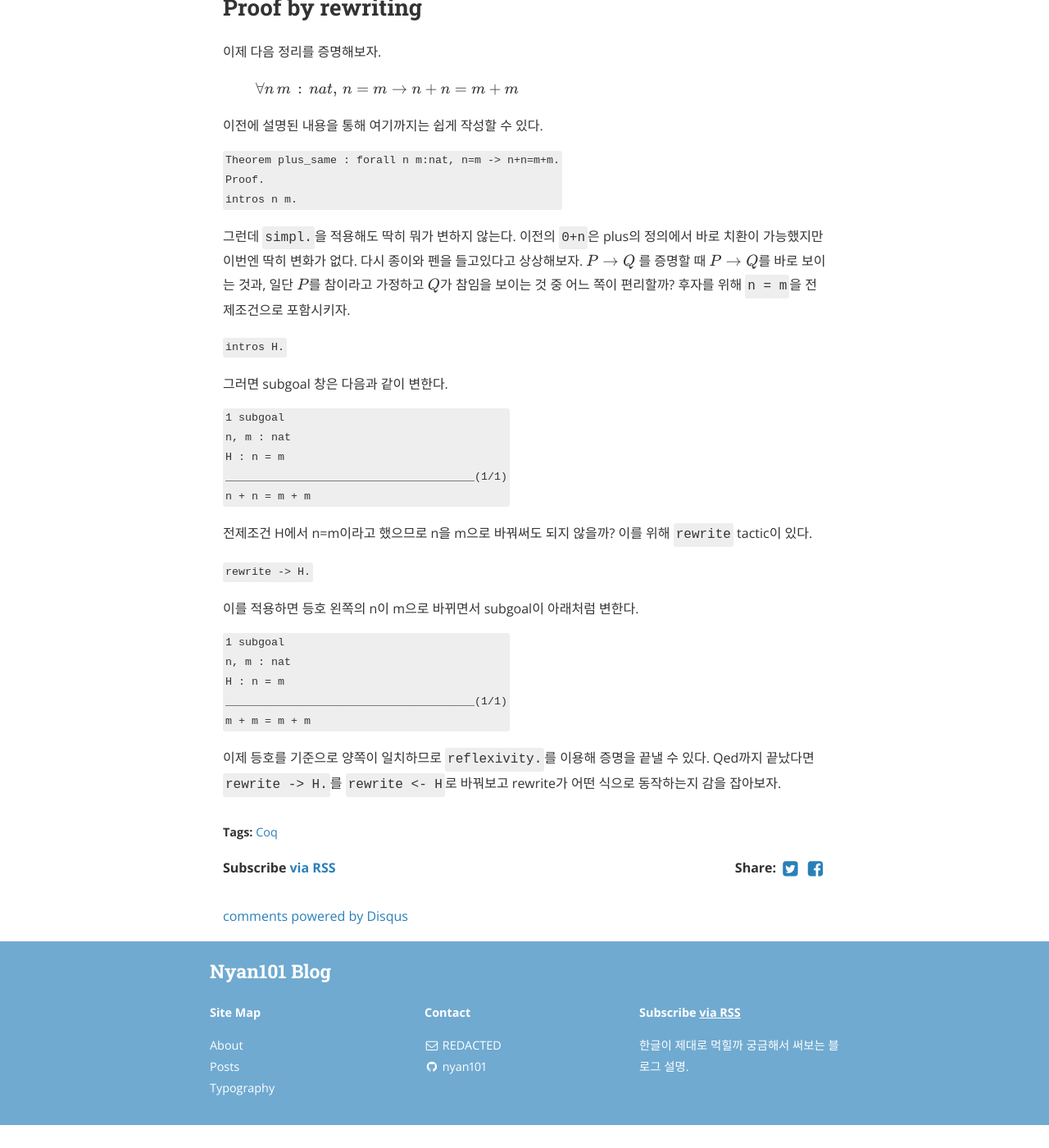
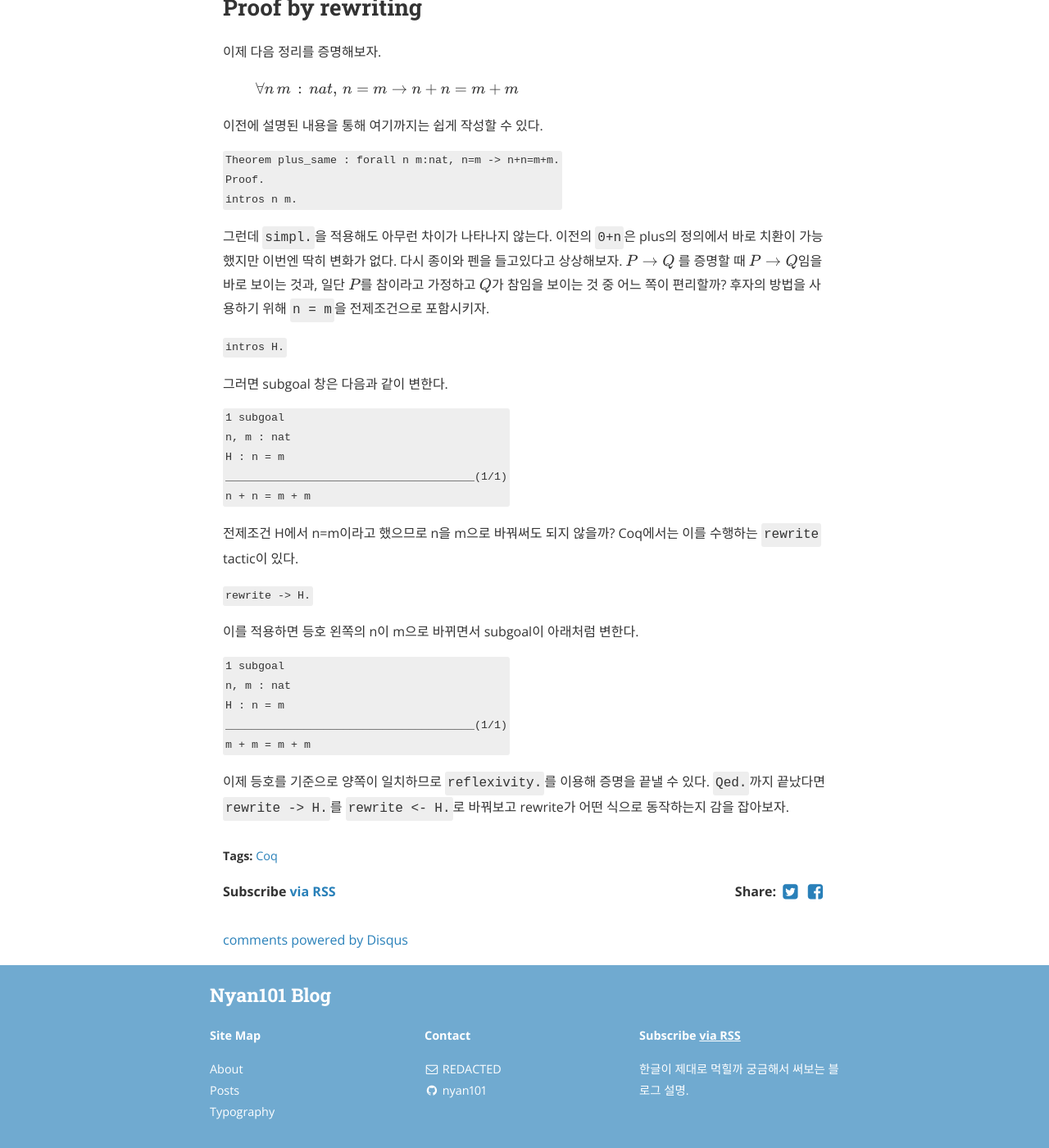
Before and after one commit to nyan101/nyan101.github.io, a Jekyll site: the page built from _posts/2019-02-01-SW-Foundations-Ch02-1.md, in a window 1280 px wide and 1400 px high, scrolled down 3707 px. Shown: the whole window at 82% size. Built offline with Jekyll 4.4.1, drawn with Linux system fonts in a browser that asks for light colours; nearby versions of some CDN libraries; formulas are drawn with MathJax 3; comment, search, counter and statistics services are not loaded; a style sheet for code colours, icons or effects is not loaded; before the commit the page ends 5079 px from its top, so only the background shows below that.

Commit message:
fix minor typo : 02.01

````diff
--- a/_posts/2019-02-01-SW-Foundations-Ch02-1.md
+++ b/_posts/2019-02-01-SW-Foundations-Ch02-1.md
@@ -140,7 +140,7 @@ Proof.
 intros n m.
 ```
 
-그런데 `simpl.`을 적용해도 딱히 뭐가 변하지 않는다. 이전의 `0+n`은 plus의 정의에서 바로 치환이 가능했지만 이번엔 딱히 변화가 없다. 다시 종이와 펜을 들고있다고 상상해보자. \\(P \\rightarrow Q\\) 를 증명할 때 \\(P \\rightarrow Q\\)를 바로 보이는 것과, 일단 \\(P\\)를 참이라고 가정하고 \\(Q\\)가 참임을 보이는 것 중 어느 쪽이 편리할까? 후자를 위해 `n = m`을 전제조건으로 포함시키자.
+그런데 `simpl.`을 적용해도 아무런 차이가 나타나지 않는다. 이전의 `0+n`은 plus의 정의에서 바로 치환이 가능했지만 이번엔 딱히 변화가 없다. 다시 종이와 펜을 들고있다고 상상해보자. \\(P \\rightarrow Q\\) 를 증명할 때 \\(P \\rightarrow Q\\)임을 바로 보이는 것과, 일단 \\(P\\)를 참이라고 가정하고 \\(Q\\)가 참임을 보이는 것 중 어느 쪽이 편리할까? 후자의 방법을 사용하기 위해 `n = m`을 전제조건으로 포함시키자.
 
 ```Coq
 intros H.
@@ -156,7 +156,7 @@ ______________________________________(1/1)
 n + n = m + m
 ```
 
-전제조건 H에서 n=m이라고 했으므로 n을 m으로 바꿔써도 되지 않을까? 이를 위해 `rewrite` tactic이 있다.
+전제조건 H에서 n=m이라고 했으므로 n을 m으로 바꿔써도 되지 않을까? Coq에서는 이를 수행하는 `rewrite` tactic이 있다.
 
 ```Coq
 rewrite -> H.
@@ -172,4 +172,4 @@ ______________________________________(1/1)
 m + m = m + m
 ```
 
-이제 등호를 기준으로 양쪽이 일치하므로 `reflexivity.`를 이용해 증명을 끝낼 수 있다. Qed까지 끝났다면 `rewrite -> H.`를 `rewrite <- H`로 바꿔보고 rewrite가 어떤 식으로 동작하는지 감을 잡아보자.
+이제 등호를 기준으로 양쪽이 일치하므로 `reflexivity.`를 이용해 증명을 끝낼 수 있다. `Qed.`까지 끝났다면 `rewrite -> H.`를 `rewrite <- H.`로 바꿔보고 rewrite가 어떤 식으로 동작하는지 감을 잡아보자.
````
